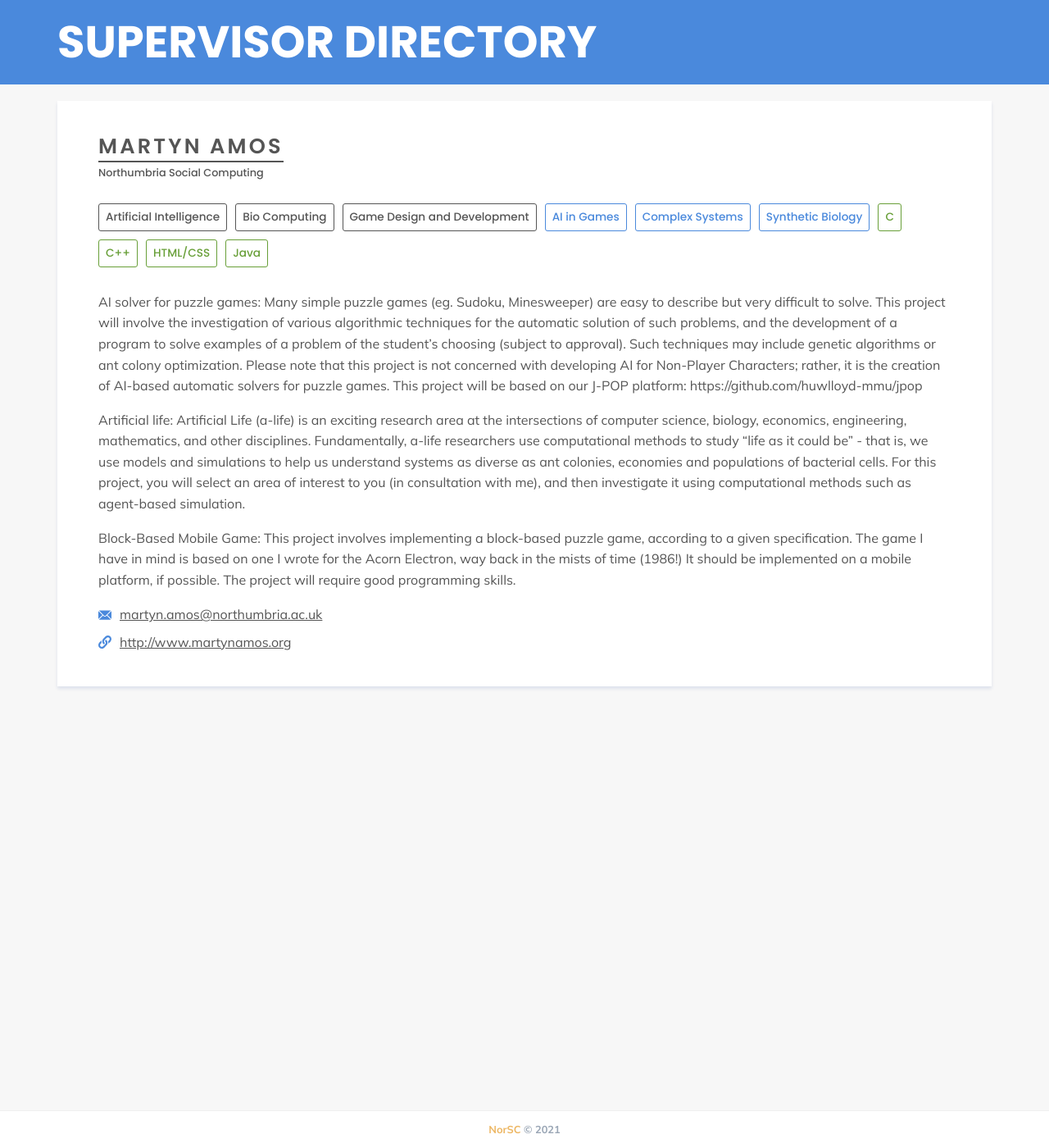
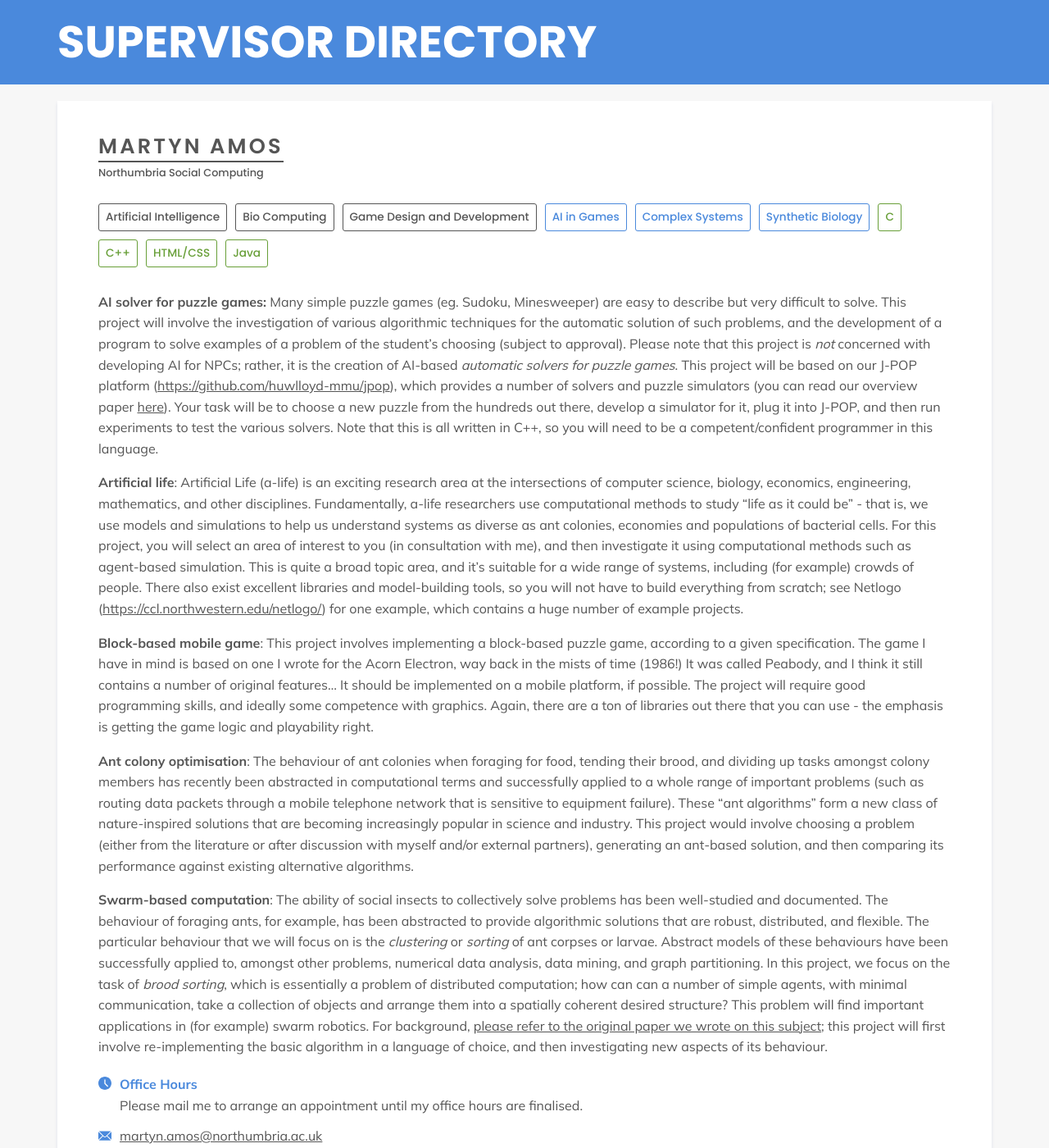
Before and after one commit to NorSC/supervisor-search, a Jekyll site: the page built from _supervisors/martyn-amos.md, in a window 1280 px wide and 1400 px high. Shown: the whole window at 82% size. Built offline with Jekyll 4.4.1, drawn with Linux system fonts in a browser that asks for light colours; a script that is not in the unit is left out.

Commit message:
Update Supervisors “martyn-amos”

```diff
--- a/_supervisors/martyn-amos.md
+++ b/_supervisors/martyn-amos.md
@@ -4,6 +4,7 @@ title: Martyn Amos
 available: true
 email: martyn.amos@northumbria.ac.uk
 website: http://www.martynamos.org
+office_hours: Please mail me to arrange an appointment until my office hours are finalised.
 research_group: Northumbria Social Computing
 research_themes:
   - Artificial Intelligence
@@ -18,21 +19,32 @@ technologies_languages:
   - C++
   - HTML/CSS
   - Java
-additional_details: >+
-  AI solver for puzzle games: Many simple puzzle games (eg. Sudoku, Minesweeper)
-  are easy to describe but very difficult to solve. This project will involve
-  the investigation of various algorithmic techniques for the automatic solution
-  of such problems, and the development of a program to solve examples of a
-  problem of the student's choosing (subject to approval). Such techniques may
-  include genetic algorithms or ant colony optimization. Please note that this
-  project is not concerned with developing AI for Non-Player Characters; rather,
-  it is the creation of AI-based automatic solvers for puzzle games. This
-  project will be based on our J-POP platform:
-  https://github.com/huwlloyd-mmu/jpop
+additional_details: >-
+  **AI solver for puzzle games:** Many simple puzzle games (eg. Sudoku,
+  Minesweeper) are easy to describe but very difficult to solve. This project
+  will involve the investigation of various algorithmic techniques for the
+  automatic solution of such problems, and the development of a program to solve
+  examples of a problem of the student's choosing (subject to approval). Please
+  note that this project is *not* concerned with developing AI for NPCs; rather,
+  it is the creation of AI-based *automatic solvers for puzzle games*. This
+  project will be based on our J-POP platform
+  (<https://github.com/huwlloyd-mmu/jpop>), which provides a number of solvers
+  and puzzle simulators (you can read our overview paper
+  [here](https://e-space.mmu.ac.uk/628167/)). Your task will be to choose a new
+  puzzle from the hundreds out there, develop a simulator for it, plug it into
+  J-POP, and then run experiments to test the various solvers. Note that this is
+  all written in C++, so you will need to be a competent/confident programmer in
+  this language.
 
 
-  Artificial life: Artificial Life (a-life) is an exciting research area at the intersections of computer science, biology, economics, engineering, mathematics, and other disciplines. Fundamentally, a-life researchers use computational methods to study "life as it could be" - that is, we use models and simulations to help us understand systems as diverse as ant colonies, economies and populations of bacterial cells. For this project, you will select an area of interest to you (in consultation with me), and then investigate it using computational methods such as agent-based simulation.
+  **Artificial life**: Artificial Life (a-life) is an exciting research area at the intersections of computer science, biology, economics, engineering, mathematics, and other disciplines. Fundamentally, a-life researchers use computational methods to study "life as it could be" - that is, we use models and simulations to help us understand systems as diverse as ant colonies, economies and populations of bacterial cells. For this project, you will select an area of interest to you (in consultation with me), and then investigate it using computational methods such as agent-based simulation. This is quite a broad topic area, and it's suitable for a wide range of systems, including (for example) crowds of people. There also exist excellent libraries and model-building tools, so you will not have to build everything from scratch; see Netlogo (<https://ccl.northwestern.edu/netlogo/>) for one example, which contains a huge number of example projects.
 
 
-  Block-Based Mobile Game: This project involves implementing a block-based puzzle game, according to a given specification. The game I have in mind is based on one I wrote for the Acorn Electron, way back in the mists of time (1986!) It should be implemented on a mobile platform, if possible. The project will require good programming skills.
+  **Block-based mobile game**: This project involves implementing a block-based puzzle game, according to a given specification. The game I have in mind is based on one I wrote for the Acorn Electron, way back in the mists of time (1986!) It was called Peabody, and I think it still contains a number of original features... It should be implemented on a mobile platform, if possible. The project will require good programming skills, and ideally some competence with graphics. Again, there are a ton of libraries out there that you can use - the emphasis is getting the game logic and playability right.
+
+
+  **Ant colony optimisation**: The behaviour of ant colonies when foraging for food, tending their brood, and dividing up tasks amongst colony members has recently been abstracted in computational terms and successfully applied to a whole range of important problems (such as routing data packets through a mobile telephone network that is sensitive to equipment failure). These “ant algorithms” form a new class of nature-inspired solutions that are becoming increasingly popular in science and industry. This project would involve choosing a problem (either from the literature or after discussion with myself and/or external partners), generating an ant-based solution, and then comparing its performance against existing alternative algorithms.
+
+
+  **Swarm-based computation**: The ability of social insects to collectively solve problems has been well-studied and documented. The behaviour of foraging ants, for example, has been abstracted to provide algorithmic solutions that are robust, distributed, and flexible. The particular behaviour that we will focus on is the *clustering* or *sorting* of ant corpses or larvae. Abstract models of these behaviours have been successfully applied to, amongst other problems, numerical data analysis, data mining, and graph partitioning. In this project, we focus on the task of *brood sorting*, which is essentially a problem of distributed computation; how can can a number of simple agents, with minimal communication, take a collection of objects and arrange them into a spatially coherent desired structure? This problem will find important applications in (for example) swarm robotics. For background, [please refer to the original paper we wrote on this subject](http://www.martynamos.org/Docs/1245.pdf); this project will first involve re-implementing the basic algorithm in a language of choice, and then investigating new aspects of its behaviour.
 ---
```
